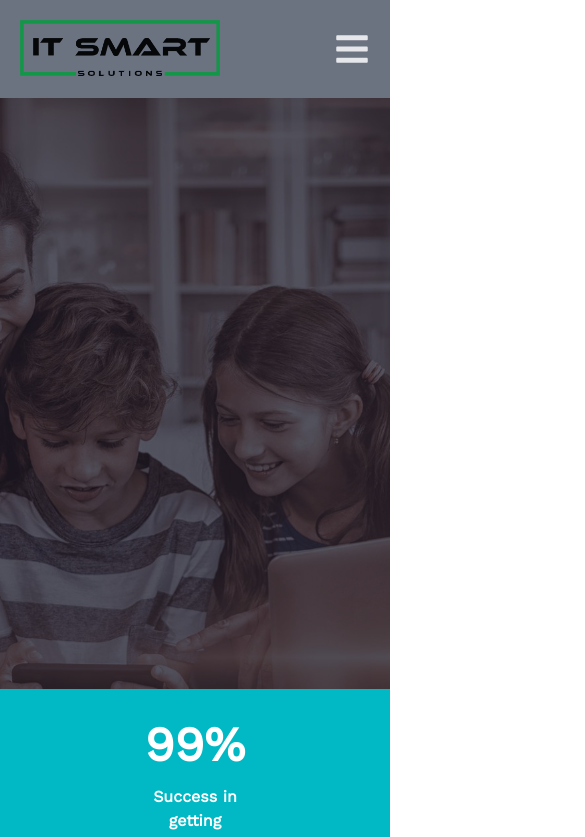
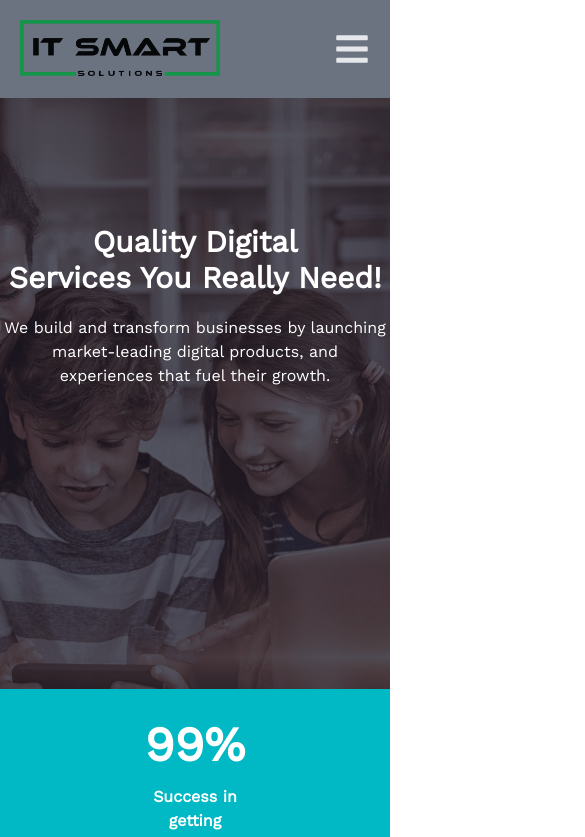
Before and after one commit to farhan-abdullah/itsmartsolutions, a React (Vite) app: page / in a window 390 px wide. Shown: the top 837 px of the page, 585 px wide, since content can reach past the window. Built offline with nearby package versions, Linux system fonts and the light colour scheme.

Commit message:
made responsive banner

```diff
--- a/index.html
+++ b/index.html
@@ -21,10 +21,15 @@
 		<meta property="og:type" content="website" />
 		<!-- <meta name="twitter:card" content="summary_large_image" />
 		<meta name="twitter:image:alt" content="image description" /> -->
+		<link rel="stylesheet" href="https://unpkg.com/aos@next/dist/aos.css" />
+
 		<title>IT Smart Solutions</title>
 	</head>
 	<body>
 		<div id="root"></div>
 		<script type="module" src="/src/main.jsx"></script>
+		<script>
+			AOS.init();
+		</script>
 	</body>
 </html>
--- a/src/Layout/HomeLayout.jsx
+++ b/src/Layout/HomeLayout.jsx
@@ -5,7 +5,7 @@ import { Outlet } from 'react-router-dom';
 
 const HomeLayout = () => {
 	return (
-		<div className='bg-primary w-full  '>
+		<div className='bg-primary'>
 			<Header></Header>
 			<Outlet></Outlet>
 			<Footer></Footer>
--- a/src/Pages/Banner/Banner.jsx
+++ b/src/Pages/Banner/Banner.jsx
@@ -14,15 +14,15 @@ const Banner = () => {
 	return (
 		<>
 			<div style={containerStyle} className='opacity-30'></div>
-			<div className='absolute text-[white] top-[14rem] left-[26rem]   '>
+			<div className='absolute text-[white] md:top-[14rem] md:left-[26rem] top-56 md:text-left text-center'>
 				<h1
 					data-aos='fade-up'
 					data-aos-delay='300'
 					data-aos-duration='2000'
-					className='text-7xl w-[45rem] font-extrabold'>
+					className='md:text-7xl md:w-[45rem] font-extrabold text-3xl'>
 					Quality Digital <br /> Services You Really Need!
 				</h1>
-				<p className='text-2xl mt-5'>
+				<p className='md:text-2xl mt-5 md:text-left text-center'>
 					We build and transform businesses by launching market-leading digital products,
 					and <br /> experiences that fuel their growth.
 				</p>
--- a/src/Pages/Services/Services.jsx
+++ b/src/Pages/Services/Services.jsx
@@ -13,14 +13,14 @@ const Services = () => {
 	});
 	return (
 		<div className='relative overflow-hidden'>
-			<div className='absolute overflow-hidden  top-0 md:-right-[200px] 2xl:-right-5 my-5'>
+			<div className='absolute overflow-hidden  top-0 md:-right-[200px] 2xl:-right-5 my-5 hidden'>
 				<img
 					className='bg-cover'
 					src='https://templatekits.themewarrior.com/solvero/wp-content/uploads/sites/65/2022/09/dot-pattern-2.png'
 					alt=''
 				/>
 			</div>
-			<div className='md:w-[80%]  relative p-5  mx-auto text-[#FFFFFF99] mt-5'>
+			<div className='md:w-[80%] relative p-5  mx-auto text-[#FFFFFF99] mt-5'>
 				<div className='mb-5'>
 					<div className='space-y-5 mb-8  max-w-[600px]'>
 						<p className='text-mezenda tracking-wider	'>SERVICES</p>
--- a/src/Pages/Testimonials/Testimonial.css
+++ b/src/Pages/Testimonials/Testimonial.css
@@ -14,16 +14,14 @@
 	align-items: center;
 }
 
-/* Media query for screens with a maximum width of 768px (typical mobile devices) */
+/* Media query for screens with a maximum width of 768px (typical mobile devices)*/
 @media (max-width: 768px) {
 	.swiper {
-      /* Adjust the max-width and height for mobile screens */
 		max-width: 100%;
 		height: auto;
 	}
 
 	.swiper-slide {
-      /* Modify styles for individual slides on mobile screens */
 		font-size: 16px;
 	}
 }
--- a/src/Pages/Testimonials/Testimonials.jsx
+++ b/src/Pages/Testimonials/Testimonials.jsx
@@ -71,7 +71,7 @@ const Testimonials = () => {
 
    return (
       <div
-         className="md:w-full  flex justify-center items-start flex-col"
+         className="md:w-full flex justify-center items-start flex-col"
          style={{
             backgroundImage:
                'linear-gradient(#0E0F20CC,#0E0F20CC), url("https://templatekits.themewarrior.com/solvero/wp-content/uploads/sites/65/2022/09/testi-bg.jpg")',
--- a/src/Shared/Footer/Footer.jsx
+++ b/src/Shared/Footer/Footer.jsx
@@ -3,23 +3,23 @@ import logo from '../../assets/logo_white.png';
 const Footer = () => {
 	return (
 		<div className='bg-[#333787] w-full md:h-[55vh] text-[white]'>
-			<div className='md:w-[80%] mx-auto grid md:grid-cols-3 md:pt-40  md:pb-10  md:items-start  md:justify-items-center	'>
+			<div className='md:w-[80%] mx-auto grid grid-cols-1 md:grid-cols-3 md:pt-40  md:pb-10  md:items-start  md:justify-items-center	'>
 				<div className=' flex flex-col gap-5 items-center '>
-					<img className='w-[20rem]' src={logo} alt='' />
-					<p className='w-[25rem]'>
+					<img className='md:w-[20rem] w-60' src={logo} alt='' />
+					<p className='md:w-[25rem]'>
 						IT Smart Solutions is a company that specialized in building web
 						applications for businesses and individuals.
 					</p>
 				</div>
 				<div className='border border-zinc-500 border-x-[0.5rem] my-4 w-[10rem] mx-auto md:hidden'></div>
-				<div className='flex flex-col md:space-y-10 md:pl-0 pl-10'>
+				<div className='flex flex-col md:space-y-10 md:pl-0  b'>
 					<h3 className='font-semibold'>Contact Us</h3>
 					<p>Via Trieste, 140/A, 30175 Venezia VE</p>
 					<p>itsmartsolutionsbd@gmail.com</p>
 					<p>+393896686583</p>
 				</div>
 				<div className='border border-zinc-500 border-x-[0.5rem] my-4 w-[10rem] mx-auto md:hidden'></div>
-				<div className='flex flex-col md:space-y-6 md:pl-0 pl-10'>
+				<div className='flex flex-col md:space-y-6 md:pl-0 '>
 					<h3 className='font-semibold'>Information</h3>
 					<p>About</p>
 					<p>Customer service</p>
--- a/src/index.css
+++ b/src/index.css
@@ -3,6 +3,13 @@
 @tailwind base;
 @tailwind components;
 @tailwind utilities;
+html,
+body {
+	height: 100%;
+	width: 100%;
+	margin: 0;
+	padding: 0;
+}
 * {
 	font-family: 'Work Sans', sans-serif;
 }
@@ -31,3 +38,14 @@
 		@apply uppercase px-[20px] 2xl:px-[26px] text-[16px] 2xl:text-[20px] py-[8px] 2xl:py-[14px] bg-[#db3647] text-white rounded-full border-2 border-[#db3647] hover:bg-transparent font-bold duration-500;
 	}
 }
+/* *,
+*::before,
+*::after {
+	box-sizing: border-box;
+	outline: 1px soldi red !important;
+	background: rgb(0 100 0 / 0.1) !important;
+	border: red !important;
+} */
+/* * {
+	outline: 1px solid red;
+} */
```
Lines whose indentation alone changed are shown as unchanged.
